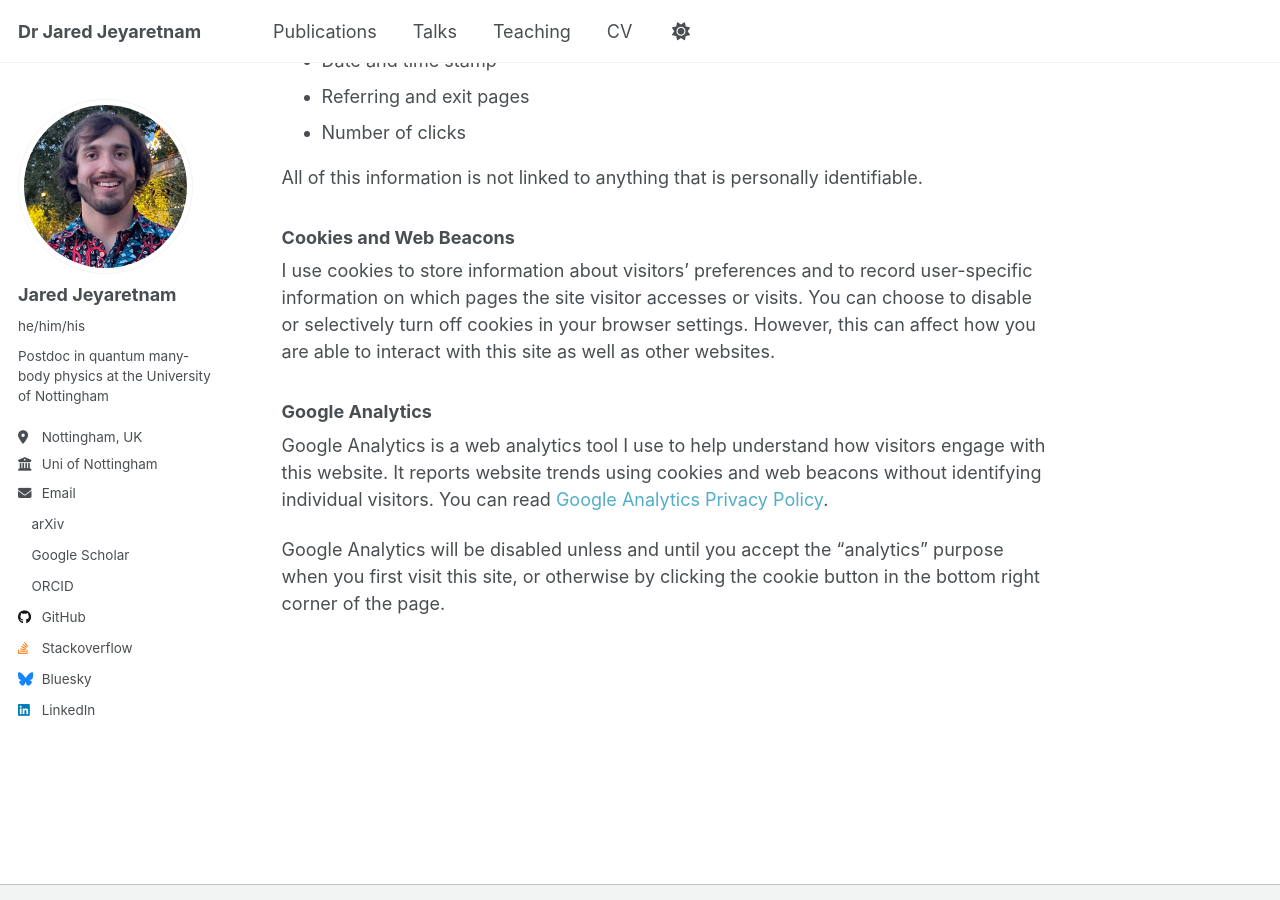
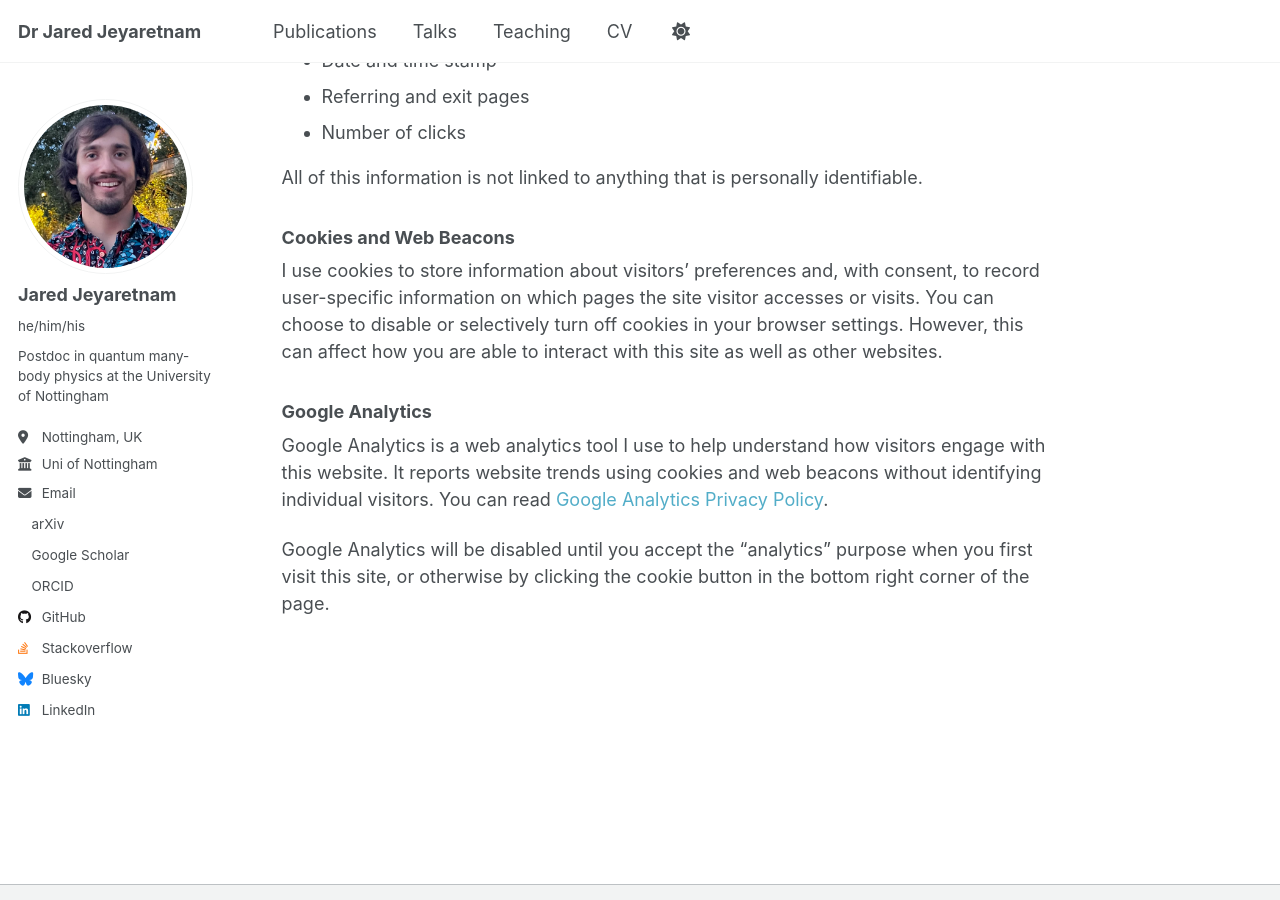
Before and after one commit to jaredjeya/jaredjeya.github.io, a Jekyll site: the page built from _pages/terms.md, in a window 1280 px wide and 900 px high, scrolled down 832 px. Built offline with Jekyll 4.4.1, drawn with Linux system fonts in a browser that asks for light colours.

Commit message:
Clarify cookie consent language in terms page

```diff
--- a/_pages/terms.md
+++ b/_pages/terms.md
@@ -30,7 +30,7 @@ All of this information is not linked to anything that is personally identifiabl
 
 ### Cookies and Web Beacons
 
-I use cookies to store information about visitors' preferences and to record user-specific information on which pages the site visitor accesses or visits. You can choose to disable or selectively turn off cookies in your browser settings. However, this can affect how you are able to interact with this site as well as other websites.
+I use cookies to store information about visitors' preferences and, with consent, to record user-specific information on which pages the site visitor accesses or visits. You can choose to disable or selectively turn off cookies in your browser settings. However, this can affect how you are able to interact with this site as well as other websites.
 
 <!-- When you visit this site "convenience" cookies are stored on your computer when you submit a comment to help you log in faster to [Disqus](http://disqus.com) the next time you leave a comment. -->
 
@@ -38,4 +38,4 @@ I use cookies to store information about visitors' preferences and to record use
 
 Google Analytics is a web analytics tool I use to help understand how visitors engage with this website. It reports website trends using cookies and web beacons without identifying individual visitors. You can read [Google Analytics Privacy Policy](http://www.google.com/analytics/learn/privacy.html).
 
-Google Analytics will be disabled unless and until you accept the "analytics" purpose when you first visit this site, or otherwise by clicking the cookie button in the bottom right corner of the page.
+Google Analytics will be disabled until you accept the "analytics" purpose when you first visit this site, or otherwise by clicking the cookie button in the bottom right corner of the page.
```
